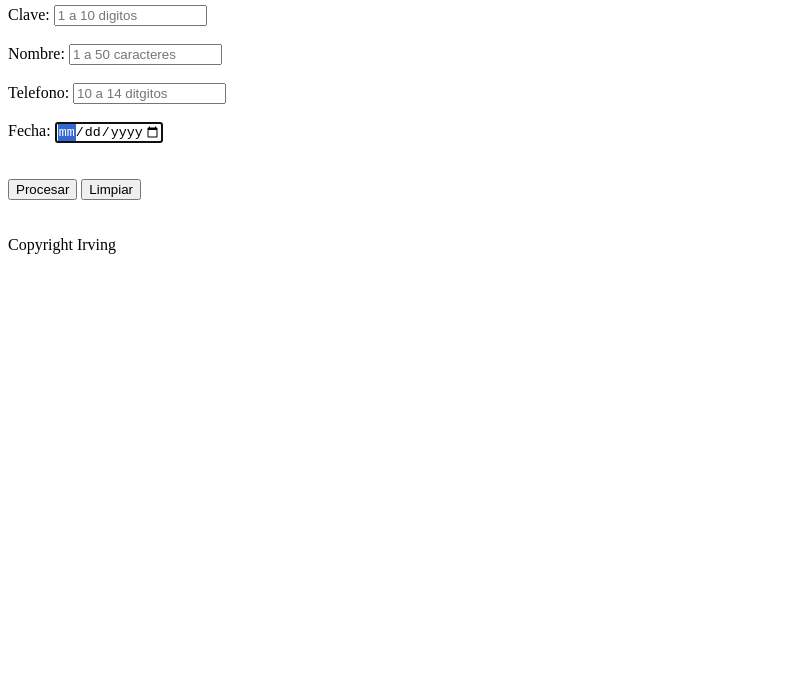
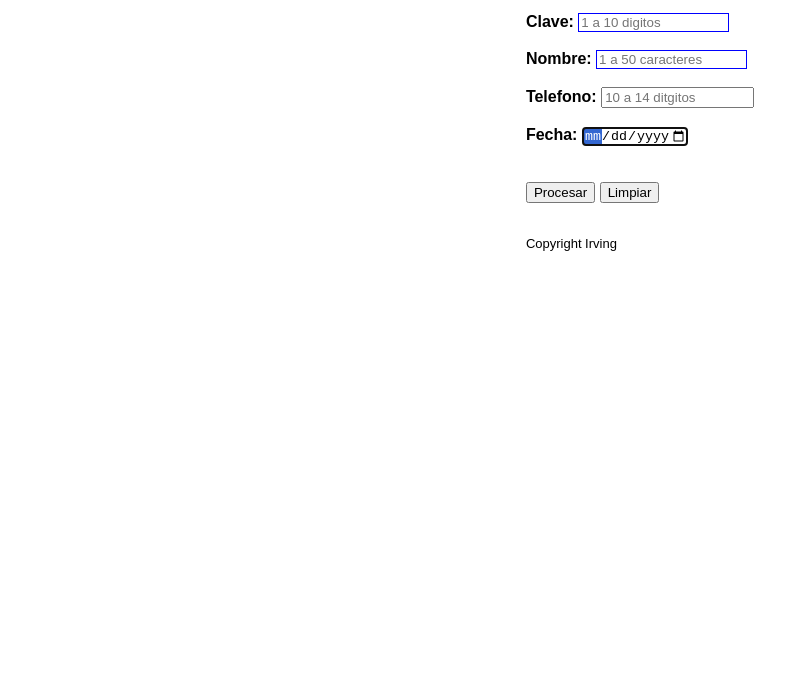
Before and after one commit to proveedorForm/proveedorForm.github.io, a plain HTML site: page index.html in a window 1280 px wide. Shown: the part 109-800 px from the top of the page, without its empty margins (0-809 px from the left). Drawn offline with Linux system fonts and the light colour scheme.

Commit message:
Update index.html

```diff
--- a/index.html
+++ b/index.html
@@ -4,7 +4,7 @@
         <title>Proveedores</title>
         <meta charset="UTF-8">
         <meta name="viewport" content="width=device-width, initial-scale=1.0">
-        <link rel="stylesheet" href="css/estilos.css">
+        <link rel="stylesheet" href="CSS/proveedores.css">
     </head>
     <body>
         <header>
```
